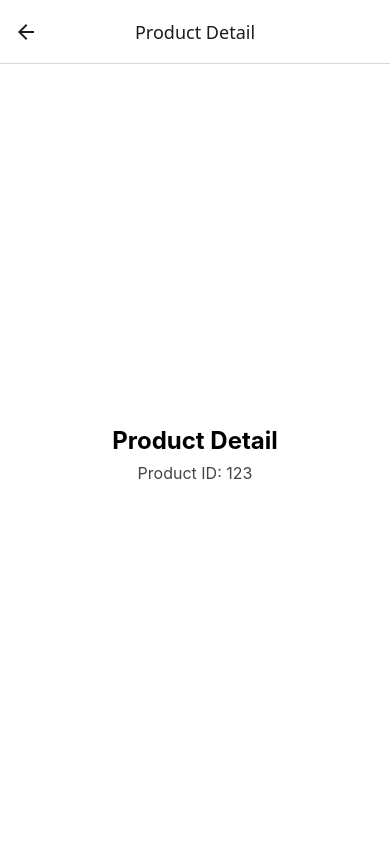
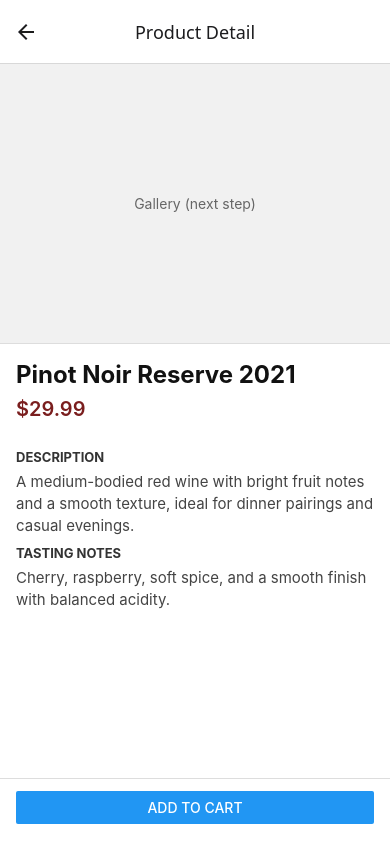
Before and after one commit to datle1888/VinobuzzPrototype, a React Native app: screen / in a window 390 px wide. Both pictures are taken after a click on the button "GO TO SAMPLE PRODUCT". Built offline with nearby package versions, Linux system fonts and the light colour scheme.

Commit message:
feat: add mock product detail loading state and sticky CTA shell

```diff
--- /dev/null
+++ b/src/components/product/ProductSkeleton.tsx
@@ -0,0 +1,52 @@
+import React from 'react';
+import { StyleSheet, View } from 'react-native';
+
+export default function ProductSkeleton() {
+  return (
+    <View style={styles.container}>
+      <View style={styles.imagePlaceholder} />
+      <View style={styles.content}>
+        <View style={[styles.line, styles.lineLg]} />
+        <View style={[styles.line, styles.lineMd]} />
+        <View style={[styles.line, styles.lineSm]} />
+        <View style={styles.block} />
+      </View>
+    </View>
+  );
+}
+
+const styles = StyleSheet.create({
+  container: {
+    flex: 1,
+    backgroundColor: '#FFF',
+  },
+  imagePlaceholder: {
+    height: 280,
+    backgroundColor: '#E9E9E9',
+  },
+  content: {
+    padding: 16,
+  },
+  line: {
+    height: 14,
+    backgroundColor: '#E9E9E9',
+    borderRadius: 8,
+    marginBottom: 12,
+  },
+  lineLg: {
+    width: '75%',
+    height: 20,
+  },
+  lineMd: {
+    width: '40%',
+  },
+  lineSm: {
+    width: '55%',
+  },
+  block: {
+    marginTop: 8,
+    height: 120,
+    backgroundColor: '#EFEFEF',
+    borderRadius: 12,
+  },
+});
--- /dev/null
+++ b/src/data/mockProducts.ts
@@ -0,0 +1,23 @@
+import type { Product } from '../types/product';
+
+export const MOCK_PRODUCTS: Product[] = [
+  {
+    id: '123',
+    name: 'Pinot Noir Reserve 2021',
+    price: 29.99,
+    currency: 'USD',
+    images: [
+      'https://images.unsplash.com/photo-1516594915697-87eb3b1c14ea?auto=format&fit=crop&w=1200&q=80',
+      'https://images.unsplash.com/photo-1506377247377-2a5b3b417ebb?auto=format&fit=crop&w=1200&q=80',
+      'https://images.unsplash.com/photo-1470337458703-46ad1756a187?auto=format&fit=crop&w=1200&q=80',
+    ],
+    tastingNotes:
+      'Cherry, raspberry, soft spice, and a smooth finish with balanced acidity.',
+    description:
+      'A medium-bodied red wine with bright fruit notes and a smooth texture, ideal for dinner pairings and casual evenings.',
+  },
+];
+
+export function getMockProductById(productId: string) {
+  return MOCK_PRODUCTS.find(item => item.id === productId) ?? null;
+}
--- a/src/screens/HomeScreen.tsx
+++ b/src/screens/HomeScreen.tsx
@@ -8,9 +8,6 @@ type Props = NativeStackScreenProps<RootStackParamList, 'Home'>;
 export default function HomeScreen({ navigation }: Props) {
   return (
     <View style={styles.container}>
-      <Text style={styles.title}>Vinobuzz Prototype</Text>
-      <Text style={styles.subtitle}>Step 1: Navigation foundation</Text>
-
       <Button
         title="Go to sample product"
         onPress={() =>
--- a/src/screens/ProductDetailScreen.tsx
+++ b/src/screens/ProductDetailScreen.tsx
@@ -1,36 +1,139 @@
-import React from 'react';
-import { StyleSheet, Text, View } from 'react-native';
+import React, { useEffect, useMemo, useState } from 'react';
+import { Button, StyleSheet, Text, View } from 'react-native';
 import type { NativeStackScreenProps } from '@react-navigation/native-stack';
 import type { RootStackParamList } from '../types/navigation';
+import { getMockProductById } from '../data/mockProducts';
+import ProductSkeleton from '../components/product/ProductSkeleton';
+import { formatPrice } from '../utils/formatPrice';
 
 type Props = NativeStackScreenProps<RootStackParamList, 'ProductDetail'>;
 
 export default function ProductDetailScreen({ route }: Props) {
   const { productId } = route.params;
 
+  const product = useMemo(() => getMockProductById(productId), [productId]);
+  const [loading, setLoading] = useState(true);
+
+  useEffect(() => {
+    const timer = setTimeout(() => {
+      setLoading(false);
+    }, 800);
+
+    return () => clearTimeout(timer);
+  }, [productId]);
+
+  if (loading) {
+    return <ProductSkeleton />;
+  }
+
+  if (!product) {
+    return (
+      <View style={styles.centered}>
+        <Text style={styles.title}>Product not found</Text>
+        <Text style={styles.subtitle}>ID: {productId}</Text>
+      </View>
+    );
+  }
+
   return (
-    <View style={styles.container}>
-      <Text style={styles.title}>Product Detail</Text>
-      <Text style={styles.subtitle}>Product ID: {productId}</Text>
+    <View style={styles.screen}>
+      <View style={styles.content}>
+        <View style={styles.galleryPlaceholder}>
+          <Text style={styles.galleryText}>Gallery (next step)</Text>
+        </View>
+
+        <View style={styles.body}>
+          <Text style={styles.title}>{product.name}</Text>
+          <Text style={styles.price}>
+            {formatPrice(product.price, product.currency)}
+          </Text>
+
+          <Text style={styles.sectionLabel}>Description</Text>
+          <Text style={styles.description}>{product.description}</Text>
+
+          <Text style={styles.sectionLabel}>Tasting Notes</Text>
+          <Text style={styles.description}>{product.tastingNotes}</Text>
+        </View>
+      </View>
+
+      <View style={styles.stickyCta}>
+        <Button title="Add to Cart" onPress={() => {}} />
+      </View>
     </View>
   );
 }
 
 const styles = StyleSheet.create({
-  container: {
+  screen: {
     flex: 1,
-    paddingHorizontal: 20,
+    backgroundColor: '#FFF',
+  },
+  centered: {
+    flex: 1,
     alignItems: 'center',
     justifyContent: 'center',
-    backgroundColor: '#FFFFFF',
+    paddingHorizontal: 20,
+    backgroundColor: '#FFF',
+  },
+  content: {
+    flex: 1,
+  },
+  galleryPlaceholder: {
+    height: 280,
+    backgroundColor: '#F1F1F1',
+    alignItems: 'center',
+    justifyContent: 'center',
+    borderBottomWidth: StyleSheet.hairlineWidth,
+    borderBottomColor: '#DDD',
+  },
+  galleryText: {
+    color: '#666',
+    fontSize: 14,
+  },
+  body: {
+    padding: 16,
+    paddingBottom: 100, // reserve space for sticky CTA
   },
   title: {
     fontSize: 24,
     fontWeight: '700',
     marginBottom: 8,
+    color: '#111',
   },
   subtitle: {
-    fontSize: 16,
+    fontSize: 14,
+    color: '#666',
+    marginTop: 4,
+  },
+  price: {
+    fontSize: 20,
+    fontWeight: '600',
+    color: '#7A1E1E',
+    marginBottom: 20,
+  },
+  sectionLabel: {
+    fontSize: 13,
+    fontWeight: '700',
+    color: '#333',
+    marginTop: 8,
+    marginBottom: 6,
+    textTransform: 'uppercase',
+  },
+  description: {
+    fontSize: 15,
+    lineHeight: 22,
     color: '#444',
   },
+  stickyCta: {
+    position: 'absolute',
+    left: 0,
+    right: 0,
+    bottom: 0,
+    borderTopWidth: StyleSheet.hairlineWidth,
+    borderTopColor: '#DDD',
+    backgroundColor: '#FFF',
+    paddingHorizontal: 16,
+    paddingTop: 12,
+    paddingBottom: 20,
+  },
 });
--- /dev/null
+++ b/src/types/product.ts
@@ -0,0 +1,9 @@
+export type Product = {
+  id: string;
+  name: string;
+  price: number;
+  currency: 'USD';
+  images: string[];
+  tastingNotes: string;
+  description: string;
+};
--- /dev/null
+++ b/src/utils/formatPrice.ts
@@ -0,0 +1,6 @@
+export function formatPrice(price: number, currency: string = 'USD') {
+  return new Intl.NumberFormat('en-US', {
+    style: 'currency',
+    currency,
+  }).format(price);
+}
```
